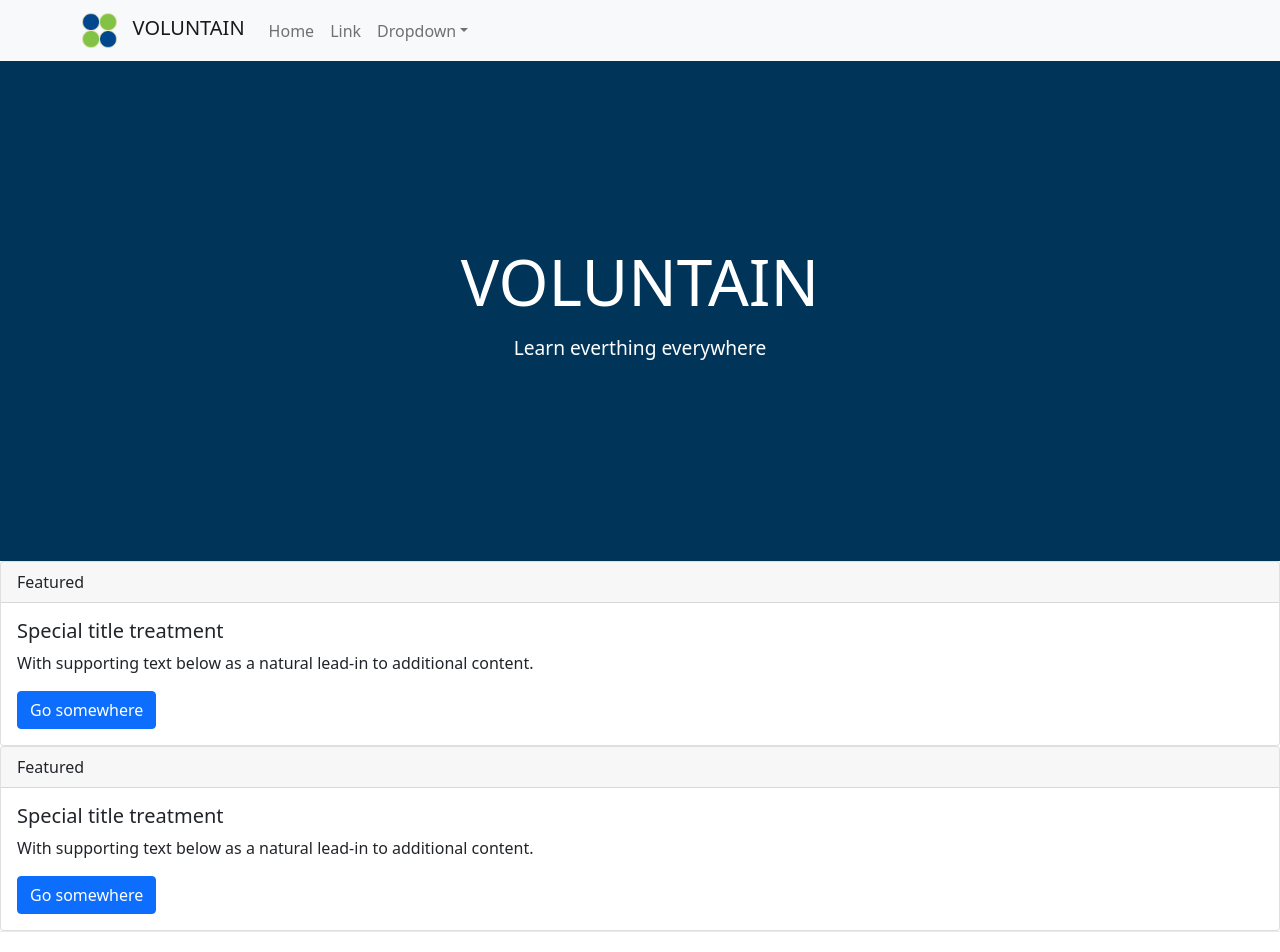
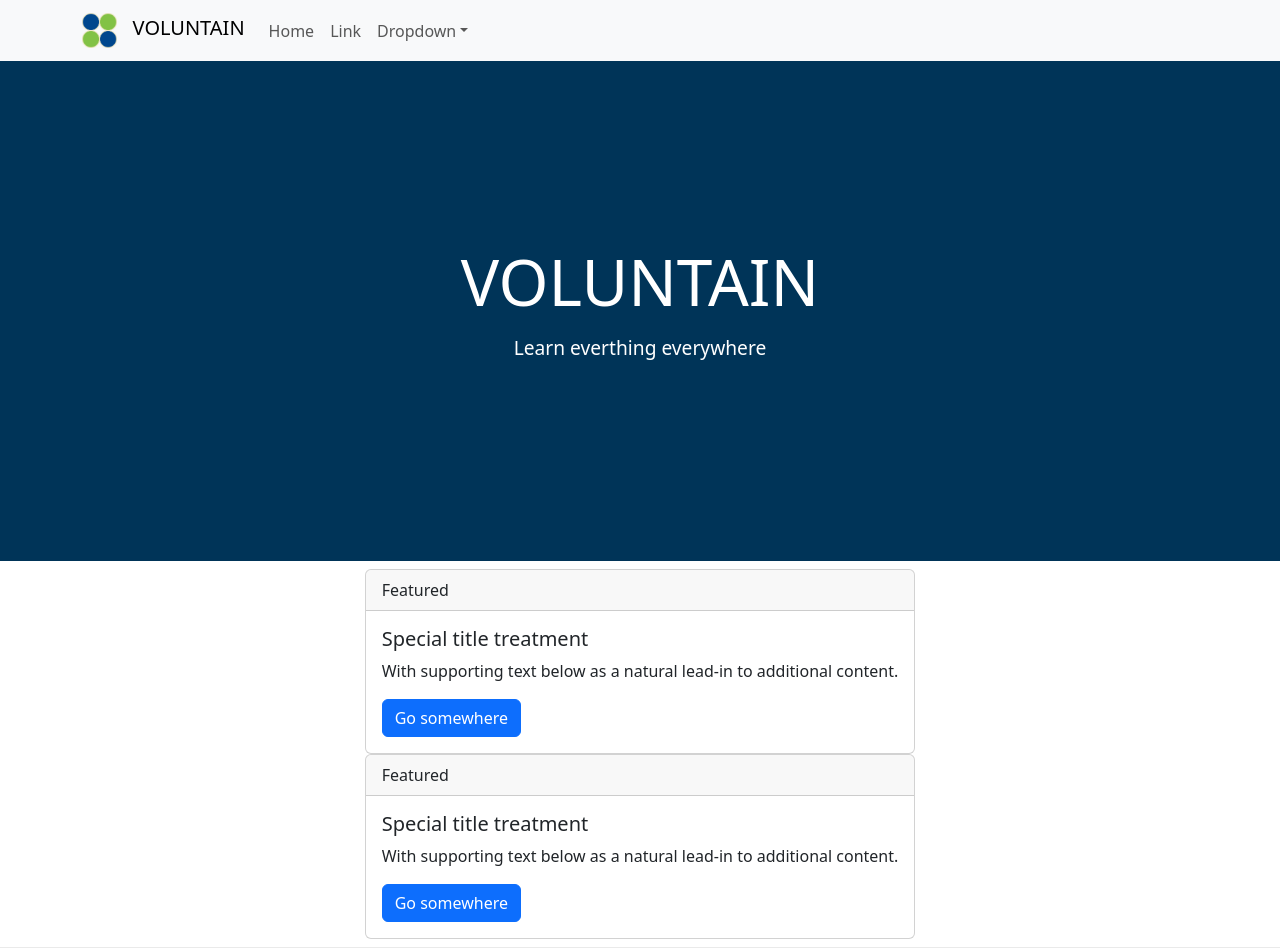
Before and after one commit to Voluntain-SKKU/Voluntain-2nd, a Next.js app in the folder web-dev/voluntain-app/: page / in a window 1280 px wide. Shown: the top 952 px of the page. Built offline with nearby package versions, Linux system fonts and the light colour scheme.

Commit message:
Modify branch name

```diff
--- a/web-dev/voluntain-app/components/MainBanner.js
+++ b/web-dev/voluntain-app/components/MainBanner.js
@@ -2,19 +2,18 @@
 import Link from 'next/link';
 import Image from 'next/image';
 import styles from '../styles/Home.module.css'
-
-import {  } from 'react-bootstrap';
+import 'bootstrap/dist/css/bootstrap.min.css'
 
 // export default - const difference
 export const MainBanner = () => {
   return (
     <div className={styles.banner} fixed="top">
-      <link // bootstrap css 가져오기
+      {/* <link // bootstrap css 가져오기
         rel="stylesheet"
         href="https://cdn.jsdelivr.net/npm/bootstrap@5.0.2/dist/css/bootstrap.min.css"
         integrity="sha384-EVSTQN3/azprG1Anm3QDgpJLIm9Nao0Yz1ztcQTwFspd3yD65VohhpuuCOmLASjC"
         crossorigin="anonymous"
-      />
+      /> */}
       <div className={styles.title}>
         VOLUNTAIN
       </div>
--- /dev/null
+++ b/web-dev/voluntain-app/components/MainCard.js
@@ -0,0 +1,30 @@
+import styles from '../styles/Home.module.css'
+import { Card, Button } from 'react-bootstrap';
+import 'bootstrap/dist/css/bootstrap.min.css'
+
+export const MainCard = ()=> {
+    return(
+        <div className={styles.main}>
+            <Card>
+            <Card.Header>Featured</Card.Header>
+            <Card.Body>
+            <Card.Title>Special title treatment</Card.Title>
+            <Card.Text>
+                With supporting text below as a natural lead-in to additional content.
+            </Card.Text>
+            <Button variant="primary">Go somewhere</Button>
+            </Card.Body>
+        </Card>
+        <Card>
+            <Card.Header>Featured</Card.Header>
+            <Card.Body>
+            <Card.Title>Special title treatment</Card.Title>
+            <Card.Text>
+                With supporting text below as a natural lead-in to additional content.
+            </Card.Text>
+            <Button variant="primary">Go somewhere</Button>
+            </Card.Body>
+        </Card>
+      </div>
+    );
+};
--- a/web-dev/voluntain-app/components/NavigationBar.js
+++ b/web-dev/voluntain-app/components/NavigationBar.js
@@ -2,17 +2,18 @@
 import Link from 'next/link';
 import Image from 'next/image';
 import { Navbar, Container, Nav, NavDropdown } from 'react-bootstrap';
+import 'bootstrap/dist/css/bootstrap.min.css'
 
 // export default - const difference
 export const NavigationBar = () => {
   return (
     <div>
-      <link // bootstrap css 가져오기
+      {/* <link // bootstrap css 가져오기
       rel="stylesheet"
       href="https://cdn.jsdelivr.net/npm/bootstrap@5.0.2/dist/css/bootstrap.min.css"
       integrity="sha384-EVSTQN3/azprG1Anm3QDgpJLIm9Nao0Yz1ztcQTwFspd3yD65VohhpuuCOmLASjC"
       crossorigin="anonymous"
-      />
+      /> */}
 
       <Navbar bg="light" expand="lg" sticky="top">
         <Container>
--- a/web-dev/voluntain-app/pages/index.js
+++ b/web-dev/voluntain-app/pages/index.js
@@ -3,7 +3,9 @@ import Image from 'next/image'
 import styles from '../styles/Home.module.css'
 import { NavigationBar } from '../components/NavigationBar'
 import { MainBanner } from '../components/MainBanner'
+import { MainCard } from '../components/MainCard'
 import { Card, Button } from 'react-bootstrap';
+import 'bootstrap/dist/css/bootstrap.min.css'
 
 export default function Home() {
   return (
@@ -18,29 +20,12 @@ export default function Home() {
       <NavigationBar />
 
       <MainBanner />
+      {/* Component 분리 ?? */}
       {/* <div className={styles.card}> */}
-        <Card>
-          <Card.Header>Featured</Card.Header>
-          <Card.Body>
-            <Card.Title>Special title treatment</Card.Title>
-            <Card.Text>
-              With supporting text below as a natural lead-in to additional content.
-            </Card.Text>
-            <Button variant="primary">Go somewhere</Button>
-          </Card.Body>
-        </Card>
-        <Card>
-          <Card.Header>Featured</Card.Header>
-          <Card.Body>
-            <Card.Title>Special title treatment</Card.Title>
-            <Card.Text>
-              With supporting text below as a natural lead-in to additional content.
-            </Card.Text>
-            <Button variant="primary">Go somewhere</Button>
-          </Card.Body>
-        </Card>
       {/* </div> */}
+      <MainCard/>
 
+      {/* Footer component 분리 */}
       <footer className={styles.footer}>
         <span className={styles.h1}>
           Powered by Voluntain
```
Also changed, not shown: 1 other file (tests, documents, lock files or other folders).
